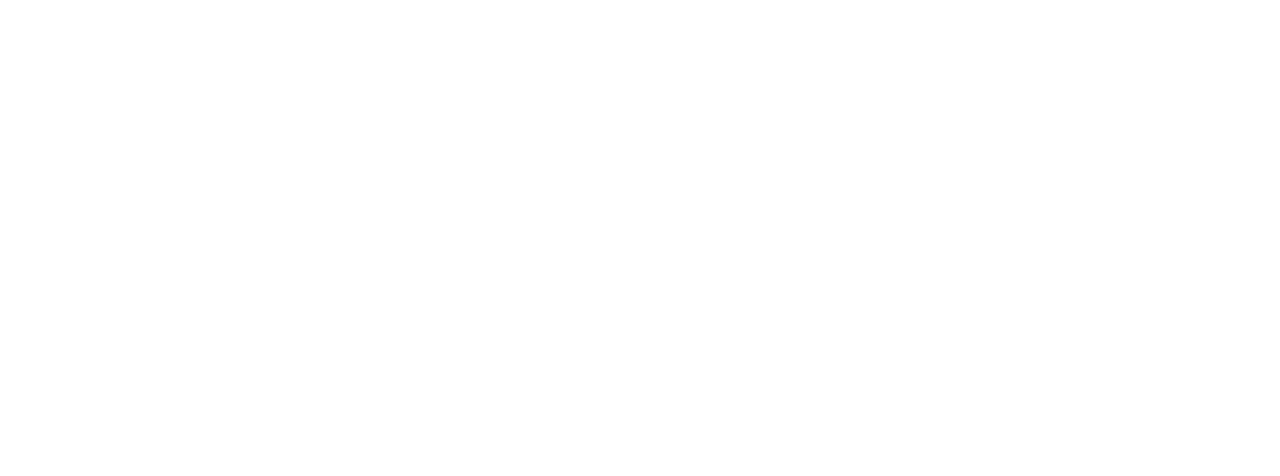
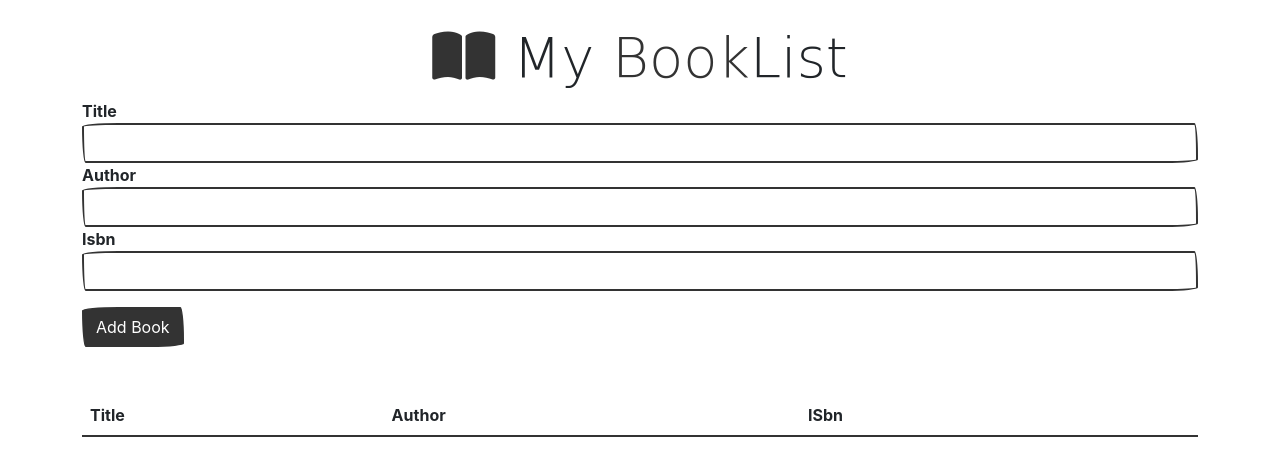
Before and after one commit to wonuola-y/book-list, a plain HTML site: page index.html in a window 1280 px wide. Drawn offline with nearby package versions, Linux system fonts and the light colour scheme; a web font is replaced by a local one.

Commit message:
created the form, link with bootswatch and font awesome

```diff
--- a/index.html
+++ b/index.html
@@ -4,9 +4,49 @@
     <meta charset="UTF-8">
     <meta http-equiv="X-UA-Compatible" content="IE=edge">
     <meta name="viewport" content="width=device-width, initial-scale=1.0">
-    <title>Document</title>
+    <script src="https://kit.fontawesome.com/044910e04b.js" crossorigin="anonymous"></script>
+    <link rel="stylesheet" href="https://bootswatch.com/5/sketchy/bootstrap.min.css">
+    <title>My book list </title>
 </head>
 <body>
+    <div class="container mt-4" >
+        <h1 class="display-4 text-center" > <i class="fas fa-book-open text-primary"></i> My <span class="text-primary">Book</span>List</h1>
 
+        <form id="book-form">
+            <div class="form-group">
+                <label for="title">Title</label>
+                <input type="text" id="title" class="form-control">
+
+            </div>
+            <div class="form-group">
+                <label for="author">Author</label>
+                <input type="text" id="author" class="form-control">
+
+            </div>
+            <div class="form-group">
+                <label for="isbn">Isbn</label>
+                <input type="text" id="isbn" class="form-control">
+
+            </div>
+            <input type="submit" value="Add Book" class="btn btn-primary btn-block mt-3">
+        </form>
+        <table class="table table-striped mt-5">
+            <thead>
+                <tr>
+                    <th>Title</th>
+                    <th>Author</th>
+                    <th>ISbn</th>
+                    <th></th>
+
+                </tr>
+            </thead>
+            <tbody>
+                <tbody id="book-list">
+
+                </tbody>
+            </tbody>
+        </table>
+    </div>
+    <script src="app.js"></script>
 </body>
 </html>
```
